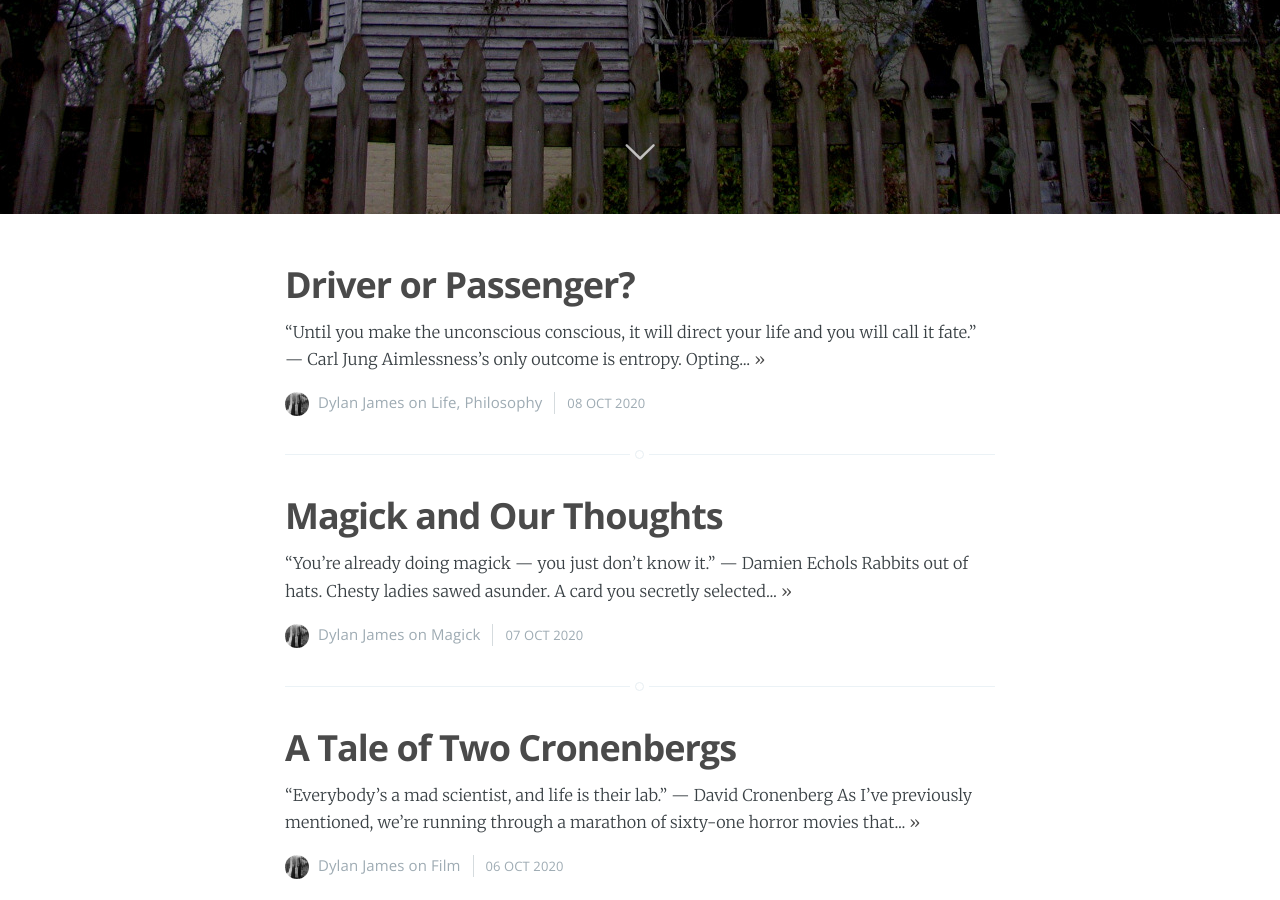
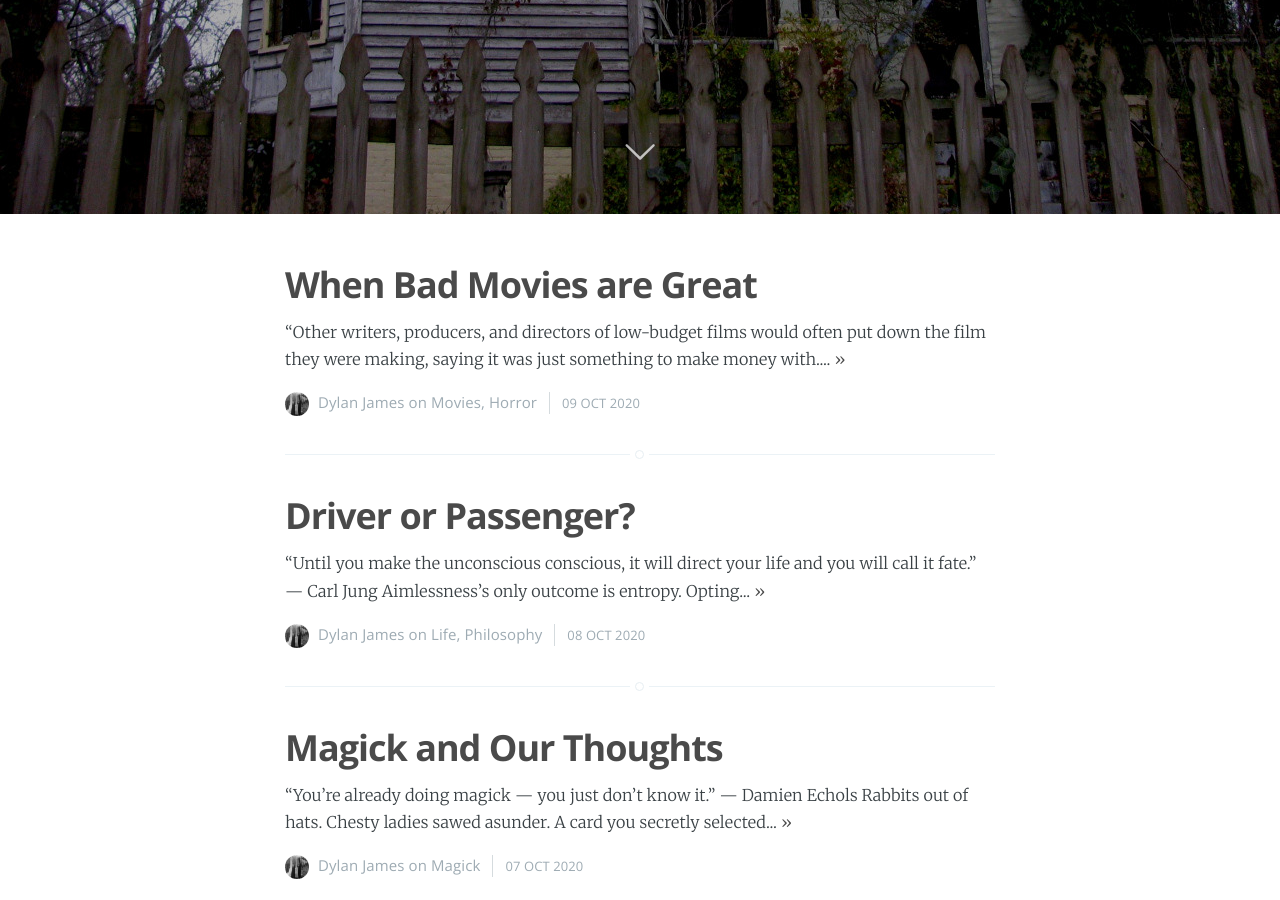
Before and after one commit to chevrenoire/chevrenoire.github.io, a Jekyll site: the page built from index.html, in a window 1280 px wide and 900 px high, scrolled down 686 px. Built offline with Jekyll 4.4.1, drawn with Linux system fonts in a browser that asks for light colours; nearby versions of some CDN libraries; the list of posts is cut into pages by our own code; some of the changed text lies outside the part shown.

Commit message:
update post

```diff
--- a/_posts/2020-10-09-bad-movies.md
+++ b/_posts/2020-10-09-bad-movies.md
@@ -3,9 +3,9 @@ layout: post
 cover: 'assets/images/BloodGames.jpg'
 navigation: true
 title: When Bad Movies are Great
-date: 2020-01-01
-tags: blog
-subclass: 'post tag-blog'
+date: 2020-10-09
+tags: movies horror
+subclass: 'post tag-movies tag-horror'
 logo: 'assets/images/devil3.png'
 author: dylan
 category: dylan
```
